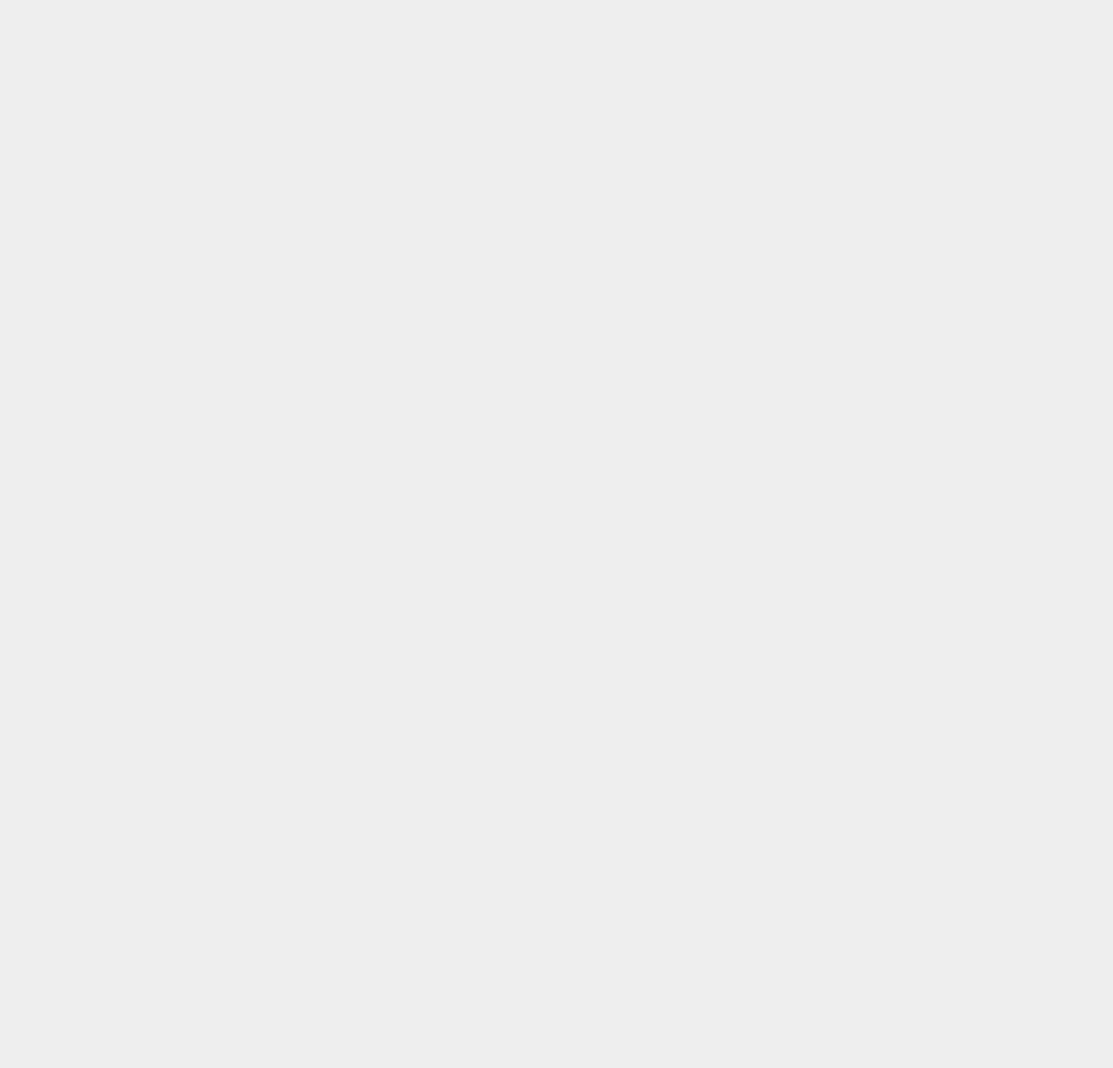
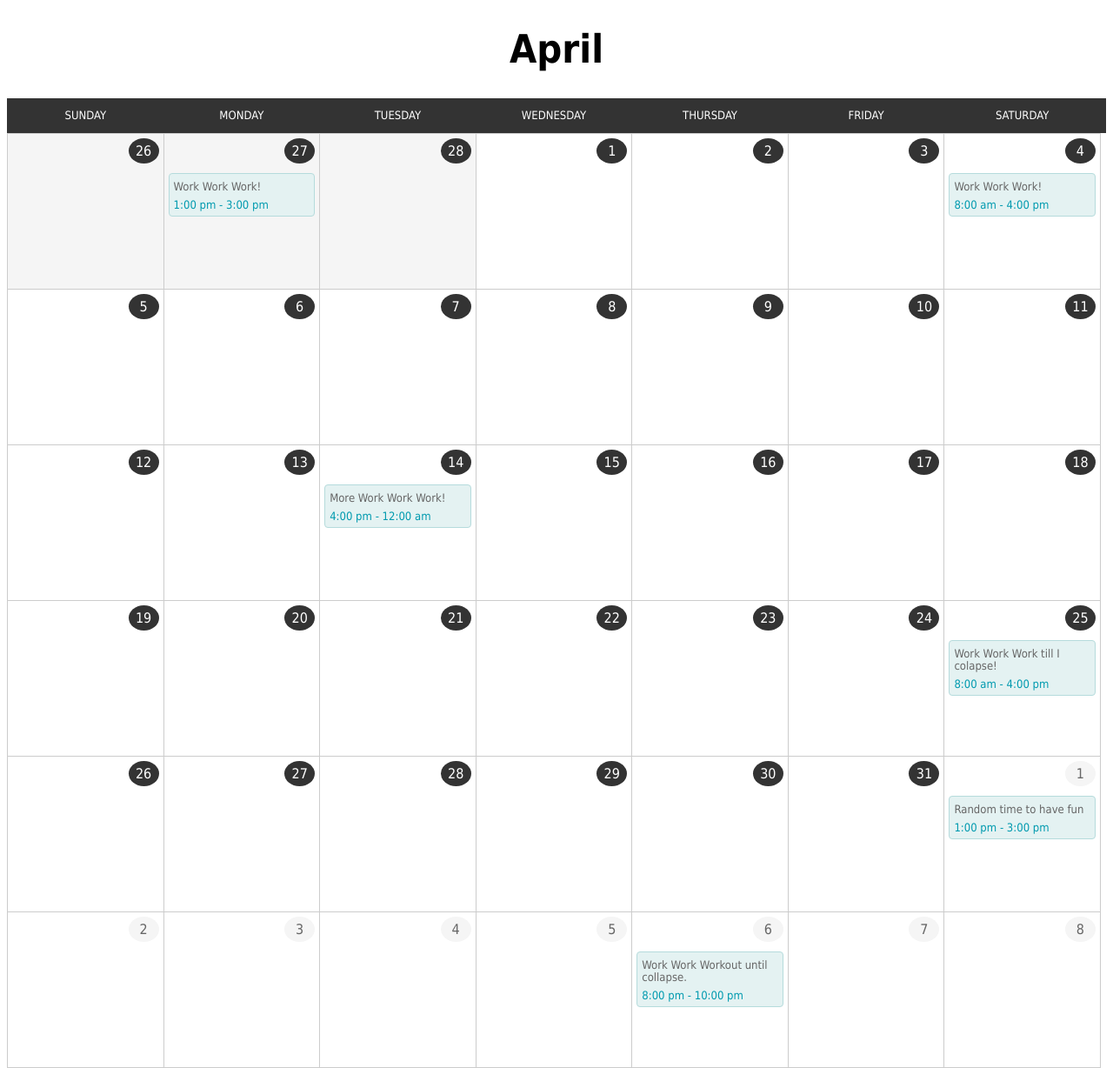
Before and after one commit to coffeeteer/cal-and-jquery, a plain HTML site: page index.html in a window 1280 px wide. Shown: the whole page at 87% size. Before the commit the page ends 800 px from the top, so only its background shows below. Drawn offline with nearby package versions, Linux system fonts and the light colour scheme.

Commit message:
was able to append month title from jquery

```diff
--- /dev/null
+++ b/css/responsive.css
@@ -0,0 +1,18 @@
+@media (max-width: 768px) {
+	#calendar .weekdays,
+	#calendar .other-month {
+		display: none;
+	}
+
+	#calendar li {
+		height: auto !important;
+		border: 1px solid #ededed;
+		width: 100%;
+		padding: 10px;
+		margin-bottom: -1px;
+	}
+
+	#calendar .date {
+		float: none;
+	}
+}
--- /dev/null
+++ b/css/style.css
@@ -0,0 +1,97 @@
+body {
+	font-family: Tahoma;
+}
+
+#present-month {
+	text-align: center;
+	font-size: 45px;
+}
+
+#calendar {
+	width: 100%;
+}
+
+#calendar a {
+	color: #666;
+	text-decoration: none;
+}
+
+#calendar ul {
+	list-style: none;
+	padding: 0;
+	margin: 0;
+	clear: both;
+	width: 100%;
+}
+
+#calendar li {
+	display: block;
+	float: left;
+	width: 14.2857142857%;
+	padding: 5px;
+	box-sizing: border-box;
+	border: 1px solid #ccc;
+	margin-right: -1px;
+	margin-bottom: -1px;
+}
+
+#calendar ul.weekdays {
+	height: 40px;
+	background: #333;
+}
+
+#calendar ul.weekdays li {
+	text-align: center;
+	text-transform: uppercase;
+	line-height: 20px;
+	border: none !important;
+	padding: 10px;
+	color: #fff;
+	font-size: 13px;
+}
+
+#calendar .days li {
+	height: 180px;
+}
+
+#calendar .days li:hover {
+	background-color: #eee;
+}
+
+#calendar .date {
+	text-align: center;
+	margin-bottom: 5px;
+	padding: 5px;
+	background-color: #333;
+	color: #fff;
+	width: 25px;
+	border-radius: 50%;
+	float: right;
+}
+
+#calendar .event {
+	clear: both;
+	display: block;
+	font-size: 13px;
+	border-radius: 4px;
+	padding: 5px;
+	margin-top: 40px;
+	margin-bottom: 5px;
+	color: #666;
+	line-height: 14px;
+	background-color: #e4f2f2;
+	border: 1px solid #b5dbdc;
+	color: #009aaf;
+	text-decoration: none;
+}
+
+#calendar .event-desc {
+	color: #666;
+	margin: 3px 0 7px 0;
+	text-decoration: none;
+}
+
+#calendar .other-month {
+	background-color: #f5f5f5;
+	color: #666;
+}
--- a/index.html
+++ b/index.html
@@ -1,18 +1,214 @@
 <!DOCTYPE html>
 <html>
 <head>
-	<link rel="stylesheet" type="text/css" href="style.css">
+	<meta charset="utf-8" name="viewport" content="width-device-width, initial-scale=1">
+	<link rel="stylesheet" type="text/css" href="css/style.css">
+	<link rel="stylesheet" type="text/css" href="css/responsive.css">
 	<title>Calendar with jQuery</title>
 </head>
 <body>
-	<div id="calendar-container">
+	<div id="calendar-wrap">
 		<header>
-			<span id="calendar-header"></span>
+			<h1 id="present-month"></h1>
 		</header>
-		<div id="cal-day-month-yr">
-
+		<div id="calendar">
+			<ul class="weekdays">
+				<li>Sunday</li>
+				<li>Monday</li>
+				<li>Tuesday</li>
+				<li>Wednesday</li>
+				<li>Thursday</li>
+				<li>Friday</li>
+				<li>Saturday</li>
+			</ul>
+			<ul class="days">
+				<li class="day other-month">
+					<div class="date">26</div>
+				</li>
+				<li class="day other-month">
+					<div class="date">27</div>
+					<div class="event">
+						<div class="event-desc">
+							Work Work Work!
+						</div>
+						<div class="event-time">
+							1:00 pm - 3:00 pm
+						</div>
+					</div>
+				</li>
+				<li class="day other-month">
+					<div class="date">28</div>
+				</li>
+				<li class="day">
+					<div class="date">1</div>
+				</li>
+				<li class="day">
+					<div class="date">2</div>
+				</li>
+				<li class="day">
+					<div class="date">3</div>
+				</li>
+				<li class="day">
+					<div class="date">4</div>
+					<div class="event">
+						<div class="event-desc">
+							Work Work Work!
+						</div>
+						<div class="event-time">
+							8:00 am - 4:00 pm
+						</div>
+					</div>
+				</li>
+			</ul>
+			<ul class="days">
+				<li class="day ">
+					<div class="date">5</div>
+				</li>
+				<li class="day">
+					<div class="date">6</div>
+				</li>
+				<li class="day">
+					<div class="date">7</div>
+				</li>
+				<li class="day">
+					<div class="date">8</div>
+				</li>
+				<li class="day">
+					<div class="date">9</div>
+				</li>
+				<li class="day">
+					<div class="date">10</div>
+				</li>
+				<li class="day">
+					<div class="date">11</div>
+				</li>
+			</ul>
+			<ul class="days">
+				<li class="day ">
+					<div class="date">12</div>
+				</li>
+				<li class="day">
+					<div class="date">13</div>
+				</li>
+				<li class="day">
+					<div class="date">14</div>
+					<div class="event">
+						<div class="event-desc">
+							More Work Work Work!
+						</div>
+						<div class="event-time">
+							4:00 pm - 12:00 am
+						</div>
+					</div>
+				</li>
+				<li class="day">
+					<div class="date">15</div>
+				</li>
+				<li class="day">
+					<div class="date">16</div>
+				</li>
+				<li class="day">
+					<div class="date">17</div>
+				</li>
+				<li class="day">
+					<div class="date">18</div>
+				</li>
+			</ul>
+			<ul class="days">
+				<li class="day ">
+					<div class="date">19</div>
+				</li>
+				<li class="day">
+					<div class="date">20</div>
+				</li>
+				<li class="day">
+					<div class="date">21</div>
+				</li>
+				<li class="day">
+					<div class="date">22</div>
+				</li>
+				<li class="day">
+					<div class="date">23</div>
+				</li>
+				<li class="day">
+					<div class="date">24</div>
+				</li>
+				<li class="day">
+					<div class="date">25</div>
+					<div class="event">
+						<div class="event-desc">
+							Work Work Work till I colapse!
+						</div>
+						<div class="event-time">
+							8:00 am - 4:00 pm
+						</div>
+					</div>
+				</li>
+			</ul>
+			<ul class="days">
+				<li class="day ">
+					<div class="date">26</div>
+				</li>
+				<li class="day">
+					<div class="date">27</div>
+				</li>
+				<li class="day">
+					<div class="date">28</div>
+				</li>
+				<li class="day">
+					<div class="date">29</div>
+				</li>
+				<li class="day">
+					<div class="date">30</div>
+				</li>
+				<li class="day">
+					<div class="date">31</div>
+				</li>
+				<li class="day">
+					<div class="date other-month">1</div>
+					<div class="event">
+						<div class="event-desc">
+							Random time to have fun
+						</div>
+						<div class="event-time">
+							1:00 pm - 3:00 pm
+						</div>
+					</div>
+				</li>
+			</ul>
+			<ul class="days">
+				<li class="day ">
+					<div class="date other-month">2</div>
+				</li>
+				<li class="day">
+					<div class="date other-month">3</div>
+				</li>
+				<li class="day">
+					<div class="date other-month">4</div>
+				</li>
+				<li class="day">
+					<div class="date other-month">5</div>
+				</li>
+				<li class="day">
+					<div class="date other-month">6</div>
+					<div class="event">
+						<div class="event-desc">
+							Work Work Workout until collapse.
+						</div>
+						<div class="event-time">
+							8:00 pm - 10:00 pm
+						</div>
+					</div>
+				</li>
+				<li class="day">
+					<div class="date other-month">7</div>
+				</li>
+				<li class="day">
+					<div class="date other-month">8</div>
+				</li>
+			</ul>
 		</div>
-	</div>
+	</div> <!--#calendar-wrap -->
 </body>
 <script src="https://code.jquery.com/jquery-3.2.1.js" integrity="sha256-DZAnKJ/6XZ9si04Hgrsxu/8s717jcIzLy3oi35EouyE=" crossorigin="anonymous"></script>
 <script type="text/javascript" src="script.js"></script>
--- a/script.js
+++ b/script.js
@@ -18,6 +18,7 @@ $(document).ready(function() {
 	// console.log(day, 'The day');
 	// console.log(day_name, 'Day Names');
 	console.log(month_name[month], 'This Month');
+	$('#present-month').append(month_name[month]);
 
 	// $('#calendar-header').append(date).append(day);
 
--- a/style.css
+++ /dev/null
@@ -1,3 +0,0 @@
-body{
-	background-color: #eee;
-}
```
